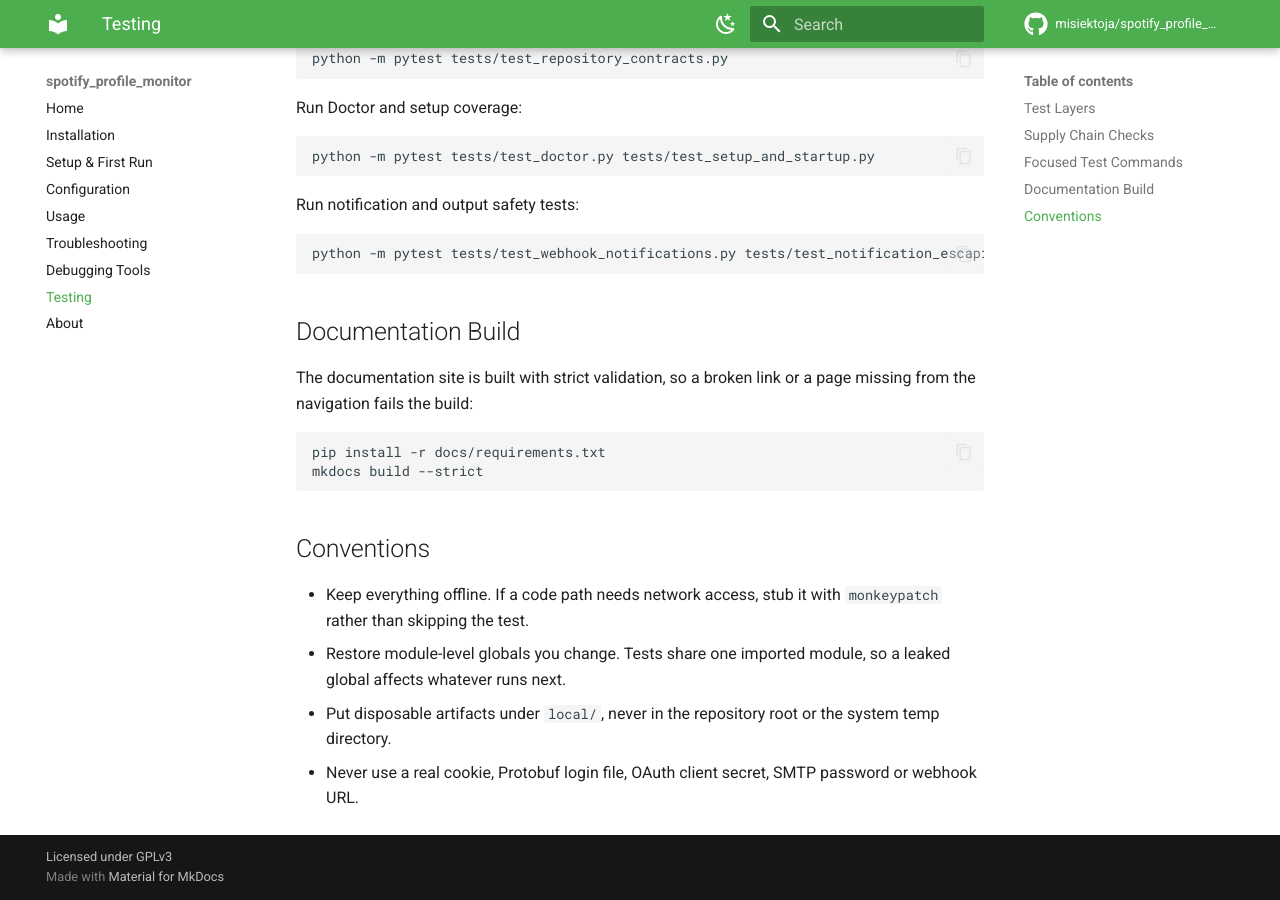
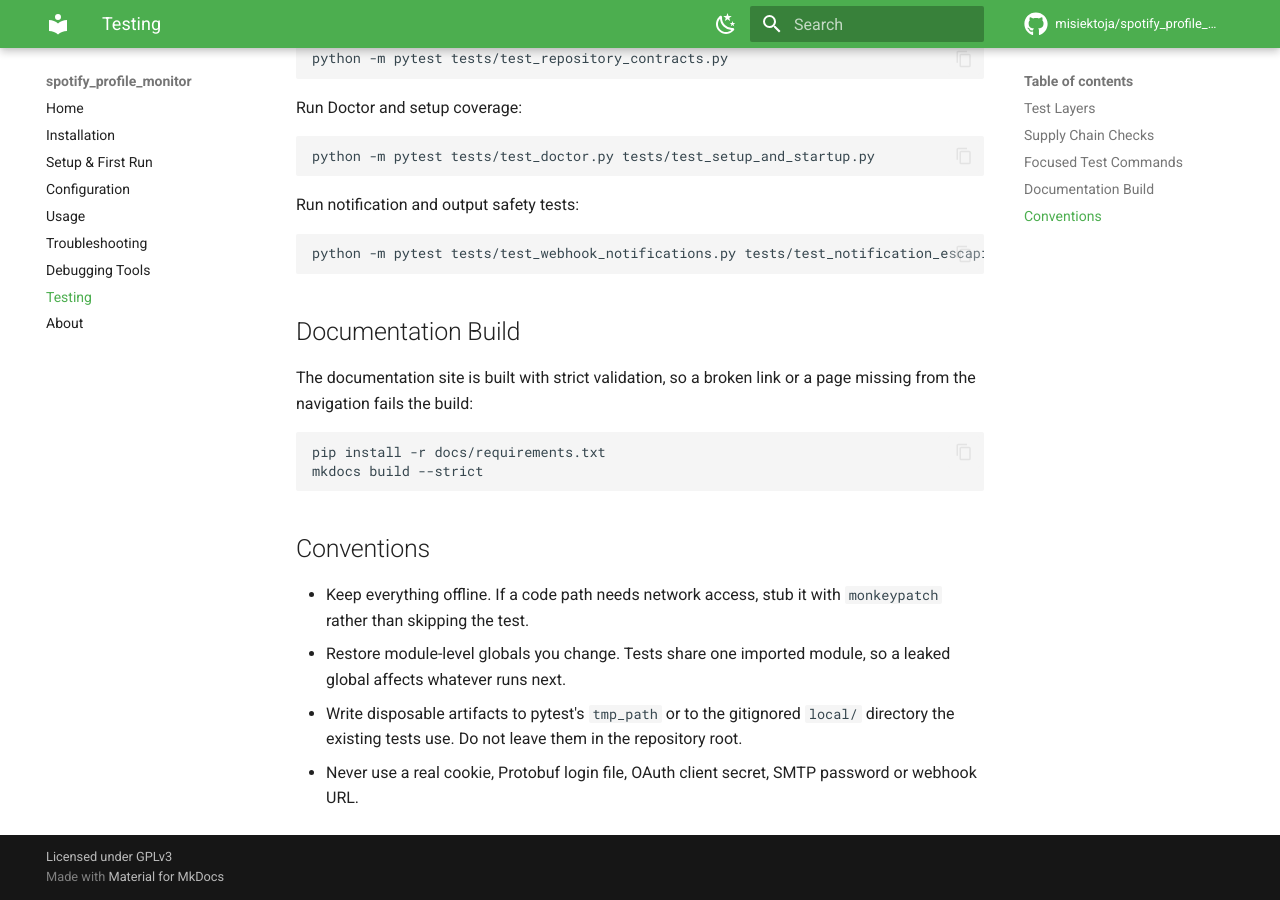
Before and after one commit to misiektoja/spotify_profile_monitor, an MkDocs documentation site: the page built from docs/testing.md, in a window 1280 px wide and 900 px high, scrolled down 2183 px. Built offline with MkDocs 1.6.1 and Material for MkDocs 9.7.7, drawn with Linux system fonts in a browser that asks for light colours; comment, search, counter and statistics services are not loaded.

Commit message:
docs(test): allow tmp_path for disposable test artifacts

```diff
--- a/docs/testing.md
+++ b/docs/testing.md
@@ -84,5 +84,5 @@
 
 - Keep everything offline. If a code path needs network access, stub it with `monkeypatch` rather than skipping the test.
 - Restore module-level globals you change. Tests share one imported module, so a leaked global affects whatever runs next.
-- Put disposable artifacts under `local/`, never in the repository root or the system temp directory.
+- Write disposable artifacts to pytest's `tmp_path` or to the gitignored `local/` directory the existing tests use. Do not leave them in the repository root.
 - Never use a real cookie, Protobuf login file, OAuth client secret, SMTP password or webhook URL.
```
Also changed, not shown: 1 other file.
